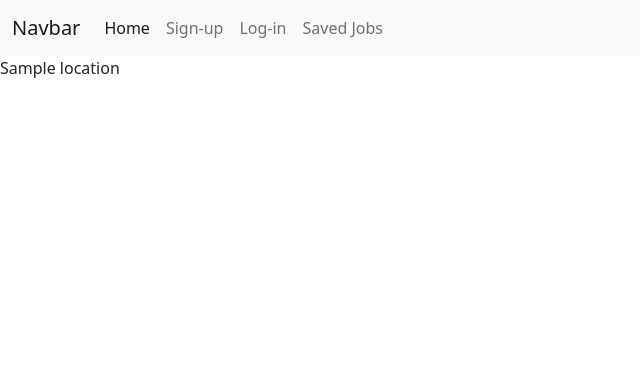
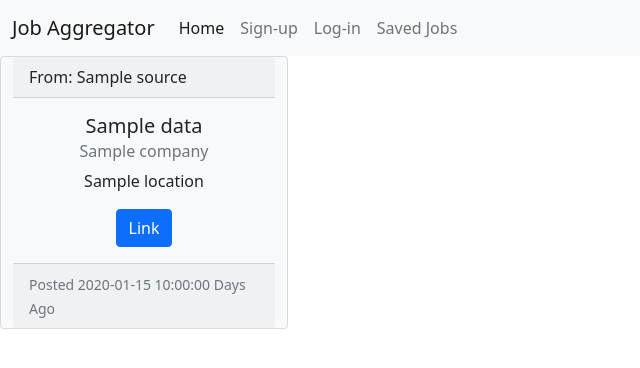
Before and after one commit to hwca96/Job_Aggregator, a Flask app: template website/templates/results.html in a window 1280 px wide. Shown: the top 368 px of the page, without its empty margins (0-640 px from the left). Run offline with Flask 2, Linux system fonts and the light colour scheme; the template is opened without the code that fills it: most values are stand-ins (such as "Sample title", 1, 10 or a date in 2020).

Commit message:
created basic results page to display all job results with functioning link to job page

```diff
--- a/indeed_scraper.py
+++ b/indeed_scraper.py
@@ -59,7 +59,7 @@ def posted_data(soup):
     res = []
     for i in result:
         if len(i) > 1:
-            if "Just posted" in i or "Today" in i:
+            if "Just posted" in i or "Today" in i or "ongoing" in i:
                 res.append(1)
             elif "30+" in i:
                 res.append(30)
@@ -122,13 +122,13 @@ def get_job_list(job_name: str, job_location: str):
         start += 10
 
     for x in range(len(job_res)):
-        job = Job(job_res[x], com_res[x], location_res[x], url_res[x], posted_res[x], "indeed")
+        job = Job(job_res[x], com_res[x], location_res[x], url_res[x], posted_res[x], "Indeed")
         job_list.append(job)
 
     return job_list
 
 if __name__ == "__main__":
-    jobs =  get_job_list("junior software", "Vancouver, BC")
+    jobs =  get_job_list("cashier", "Vancouver, BC")
     for x in jobs:
         print(x)
         print("------------------------------")
--- a/jobbank_scraper.py
+++ b/jobbank_scraper.py
@@ -25,7 +25,7 @@ def job_data(soup):
 
     for s in temp:
         if s != "Verified" and not s.startswith("This job"):
-            res.append(s)
+            res.append(s.title())
 
     return res
 
@@ -90,7 +90,7 @@ def get_job_list(job_name: str, job_location: str):
             page += 1
 
             for x in range(len(job_res)):
-                job = Job(job_res[x], company_res[x], location_res[x], url_res[x], posted_res[x], "jobbank")
+                job = Job(job_res[x], company_res[x], location_res[x], url_res[x], posted_res[x], "Canada Job Bank")
                 job_list.append(job)
     return job_list
 
--- a/website/templates/base.html
+++ b/website/templates/base.html
@@ -13,20 +13,20 @@
   <body>
     <nav class="navbar navbar-expand-lg navbar-light bg-light">
       <div class="container-fluid">
-        <a class="navbar-brand" href="#">Navbar</a>
+        <a class="navbar-brand" href="#">Job Aggregator</a>
         <button class="navbar-toggler" type="button" data-bs-toggle="collapse" data-bs-target="#navbarNav" aria-controls="navbarNav" aria-expanded="false" aria-label="Toggle navigation">
           <span class="navbar-toggler-icon"></span>
         </button>
         <div class="collapse navbar-collapse" id="navbarNav">
           <ul class="navbar-nav">
             <li class="nav-item">
-              <a class="nav-link active" aria-current="page" href="#">Home</a>
+              <a class="nav-link active" aria-current="page" href={{url_for('.home')}}>Home</a>
             </li>
             <li class="nav-item">
               <a class="nav-link" href="#">Sign-up</a>
             </li>
             <li class="nav-item">
-              <a class="nav-link" href="#">Log-in</a>
+              <a class="nav-link" href="{{url_for('.login')}}">Log-in</a>
             <li class="nav-item">
               <a class="nav-link" href="#">Saved Jobs</a>
             </li>
--- a/website/templates/results.html
+++ b/website/templates/results.html
@@ -1,9 +1,23 @@
 {% extends "base.html" %} {% block title %} Home {% endblock %}
 {% block content %}
-<div>
-    {{search}}
-</div>
-<div>
-    {{location}}
+<div class="container-fluid">
+    <div class="row">
+    {%for i in data%}
+        <div class="card bg-light mb-3" style="max-width: 18rem;">
+            <div class="card-header">
+                From: {{i.source}}
+            </div>
+            <div class="card-body text-center">
+                <h5 class="card-title">{{i.title}}</h5>
+                <h6 class="card-subtitle mb-2 text-muted">{{i.company}}</h6>
+                <p class="card-text">{{i.location}}</p>
+                <a href={{i.url}} class="btn btn-primary" target="_blank">Link</a>
+            </div>
+            <div class="card-footer">
+                <small class="text-muted">Posted {{i.posted}} Days Ago</small>
+            </div>
+        </div>
+    {%endfor%}
+    </div>
 </div>
 {% endblock %}
--- a/website/views.py
+++ b/website/views.py
@@ -16,7 +16,8 @@ def home():
 def results():
     search = request.args['search']
     location = request.args['location']
-    return render_template("results.html", search = search, location = location)
+    data = main_scraper.get_all_data(search, location)
+    return render_template("results.html", data = data)
 
 @views.route('/login', methods = ["POST", "GET"])
 def login():
```
